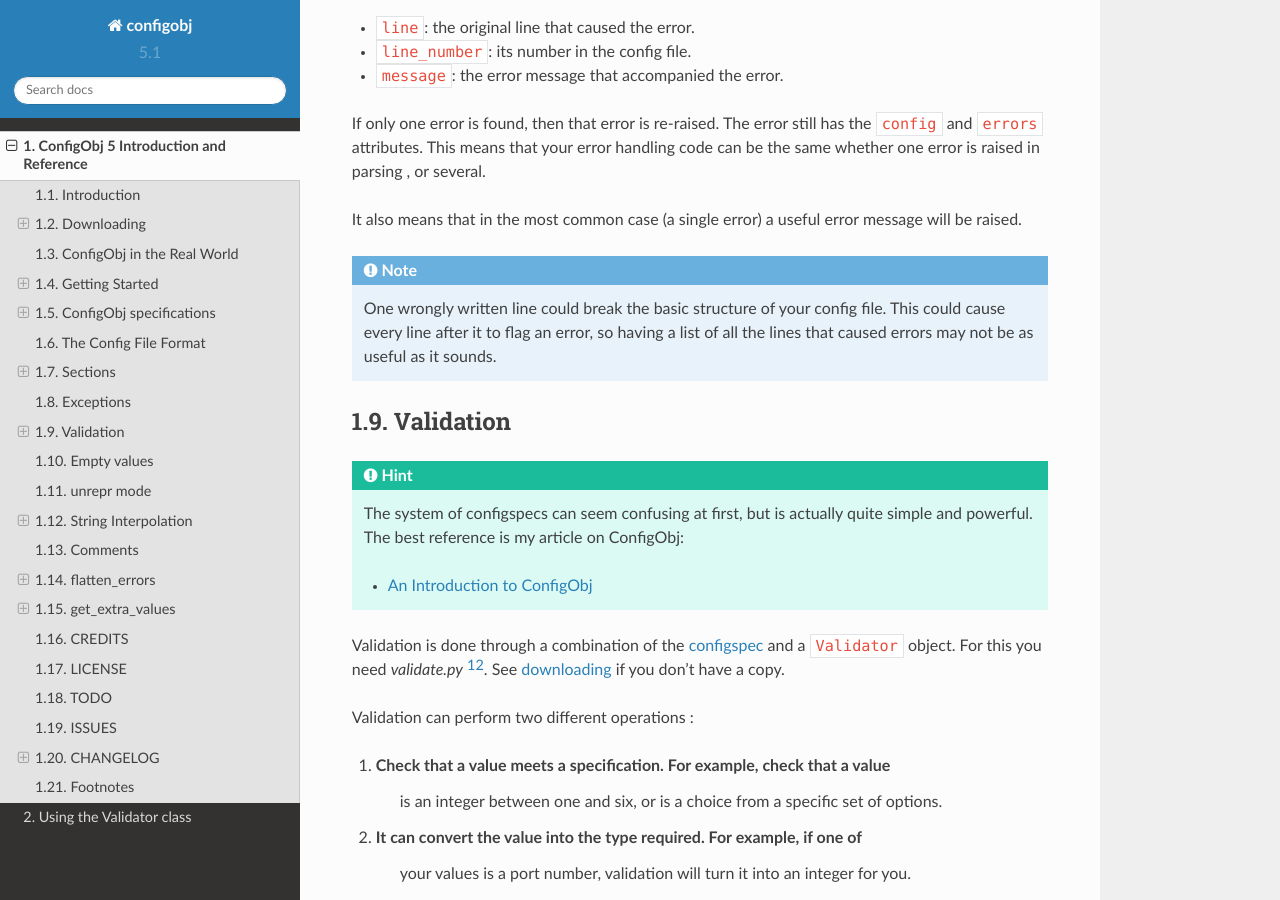
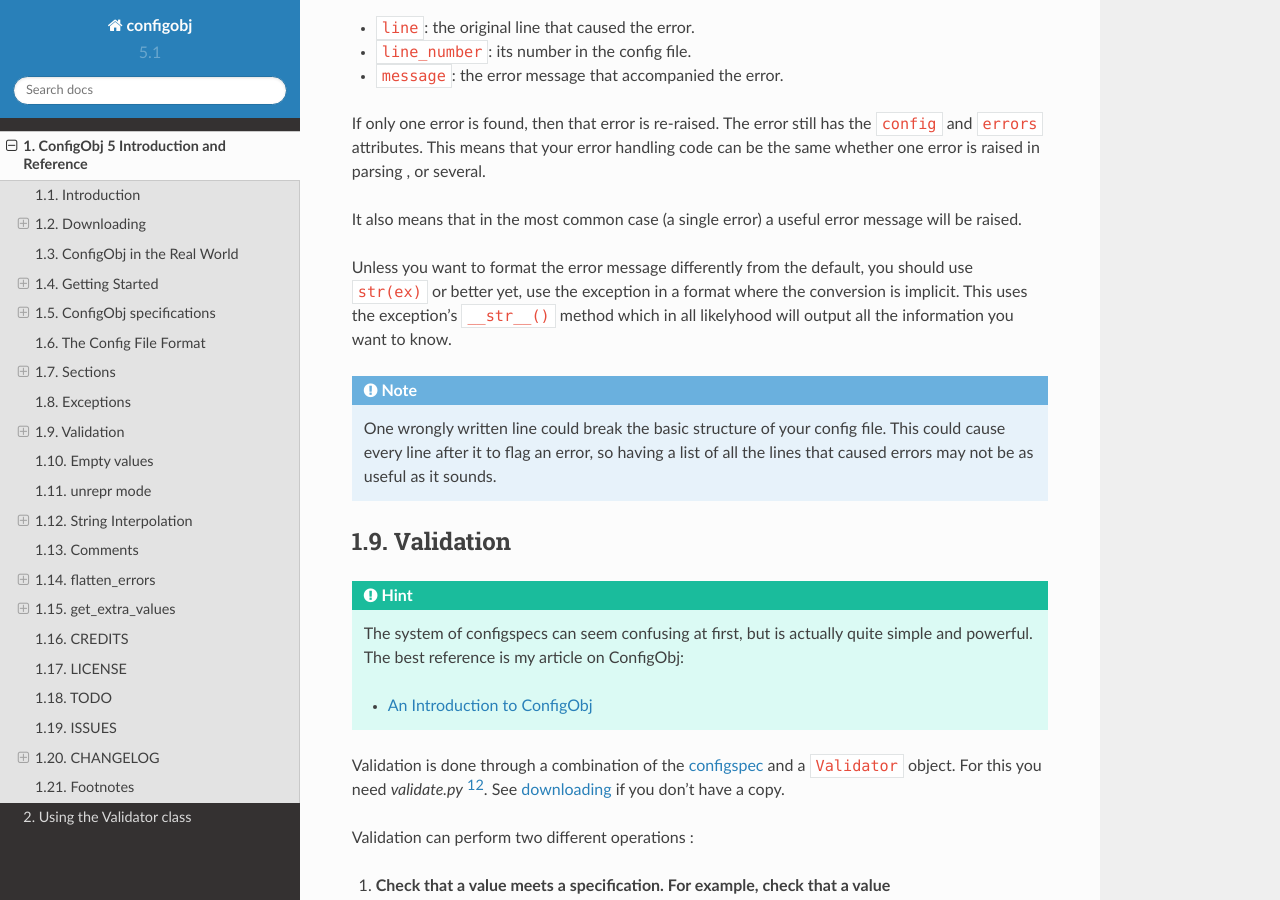
Before and after one commit to DiffSK/configobj, a Sphinx documentation site: the page built from docs/configobj.rst, in a window 1280 px wide and 900 px high, scrolled down 32607 px. Built offline with Sphinx 7.4.7 and the Read the Docs theme 2.0.0, drawn with Linux system fonts in a browser that asks for light colours.

Commit message:
Trivial change to documentation. (#120)
Added section about correct & easy error reporting from parsing exceptions.

```diff
--- a/docs/configobj.rst
+++ b/docs/configobj.rst
@@ -1601,6 +1601,11 @@ code can be the same whether one error is raised in parsing , or several.
 It also means that in the most common case (a single error) a useful error
 message will be raised.
 
+Unless you want to format the error message differently from the default, you
+should use ``str(ex)`` or better yet, use the exception in a format where the
+conversion is implicit. This uses the exception's ``__str__()`` method which in all
+likelyhood will output all the information you want to know.
+
 .. note::
 
     One wrongly written line could break the basic structure of your config
```
